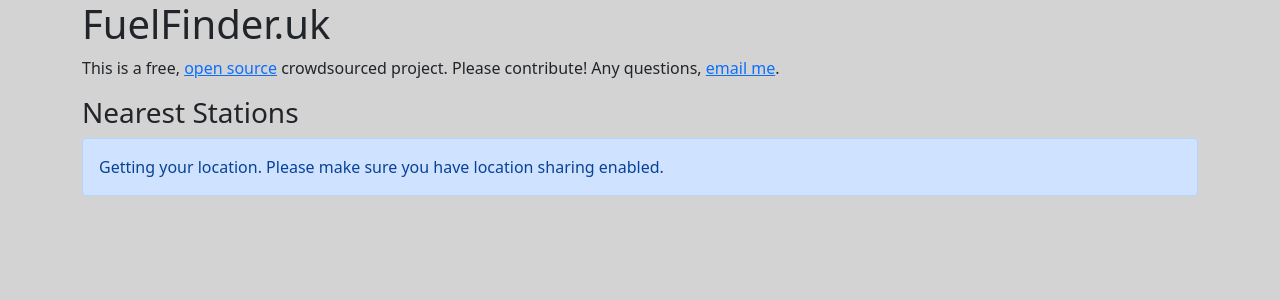
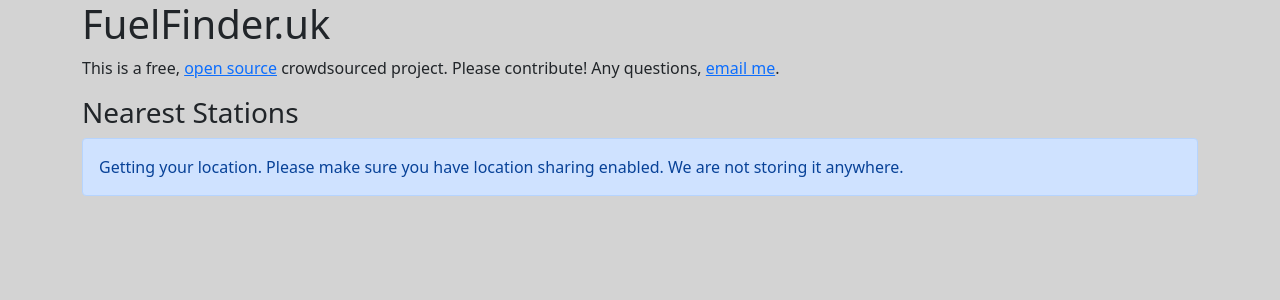
Before and after one commit to sztanko/fuelfinder, a React (Create React App) app in the folder fuelfinder/: page / in a window 1280 px wide. Shown: the top 300 px of the page. Built offline with nearby package versions, Linux system fonts and the light colour scheme; no server answers.

Commit message:
More detailed explanation of location usage

```diff
--- a/fuelfinder/src/App.js
+++ b/fuelfinder/src/App.js
@@ -43,7 +43,7 @@ function App() {
     content = (
       <Alert>
         Getting your location. Please make sure you have location sharing
-        enabled.
+        enabled. We are not storing it anywhere.
       </Alert>
     );
   }
```
